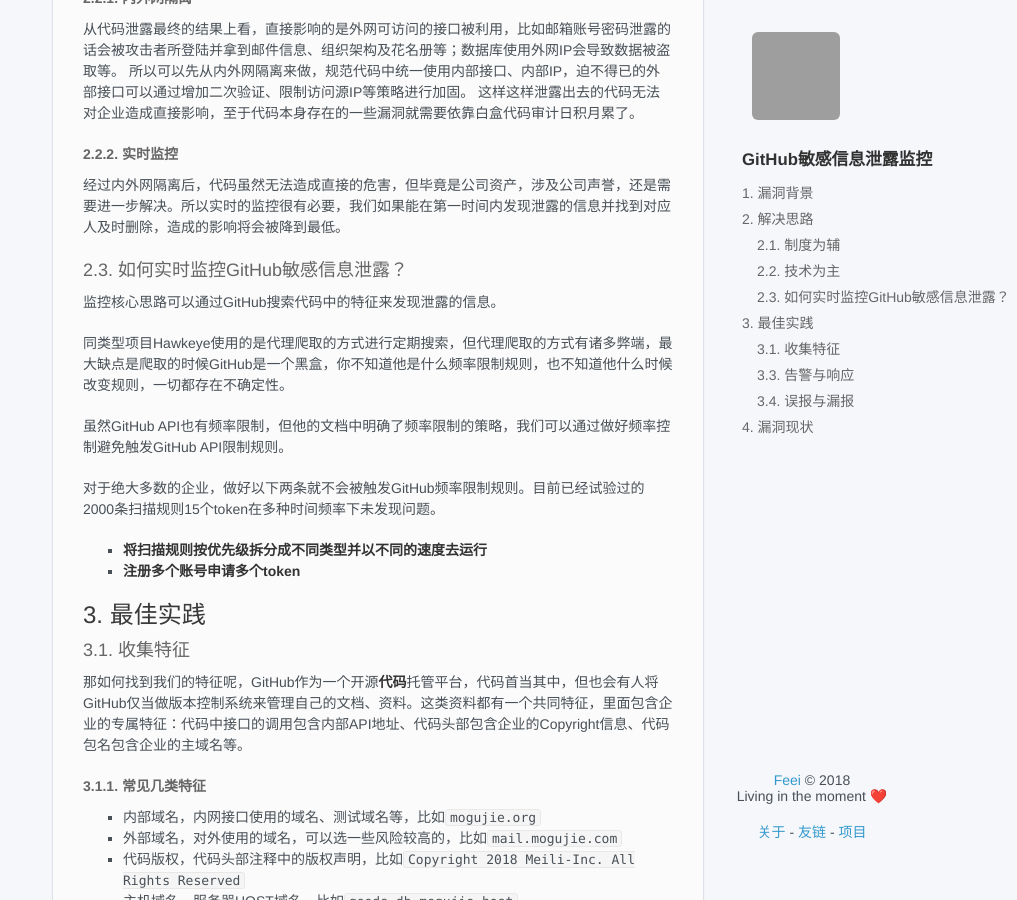
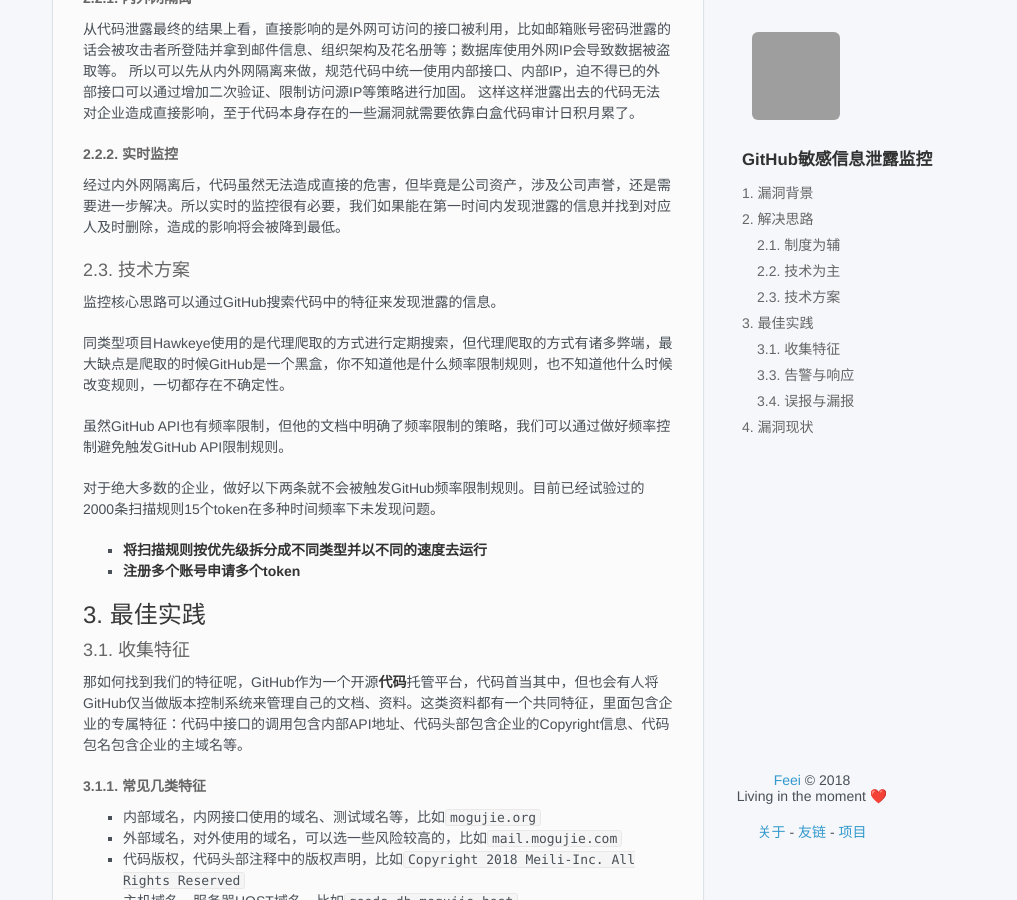
Before and after one commit to limengmingx/Papers, a Jekyll site: the page built from gsil.md, in a window 1280 px wide and 900 px high, scrolled down 504 px. Shown: the whole window, without its empty margins (263-1280 px from the left). Built offline with Jekyll 4.4.1, drawn with Linux system fonts in a browser that asks for light colours; our own code applies the rules of GitHub Pages for plain Markdown files; comment, search, counter and statistics services are not loaded; grey boxes are pictures that could not be loaded.

Commit message:
Update gsil.md

```diff
--- a/gsil.md
+++ b/gsil.md
@@ -21,7 +21,7 @@
 #### 2.2.2. 实时监控
 经过内外网隔离后，代码虽然无法造成直接的危害，但毕竟是公司资产，涉及公司声誉，还是需要进一步解决。所以实时的监控很有必要，我们如果能在第一时间内发现泄露的信息并找到对应人及时删除，造成的影响将会被降到最低。
 
-### 2.3. 如何实时监控GitHub敏感信息泄露？
+### 2.3. 技术方案
 监控核心思路可以通过GitHub搜索代码中的特征来发现泄露的信息。
 
 同类型项目Hawkeye使用的是代理爬取的方式进行定期搜索，但代理爬取的方式有诸多弊端，最大缺点是爬取的时候GitHub是一个黑盒，你不知道他是什么频率限制规则，也不知道他什么时候改变规则，一切都存在不确定性。
```
